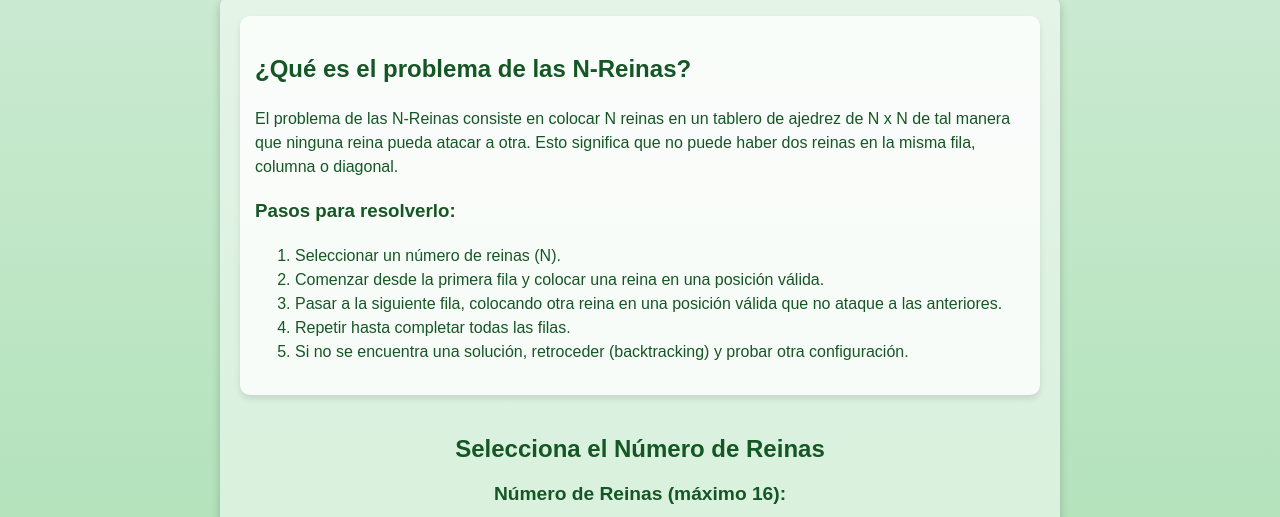
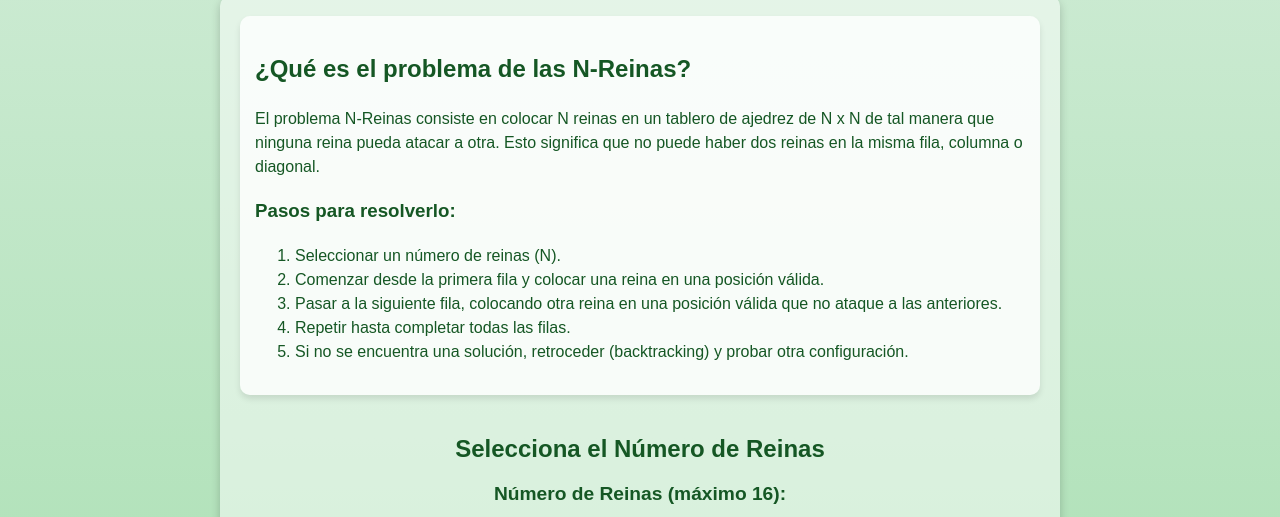
Before and after one commit to Victor-R93/Nreinas.github.io, a plain HTML site: page index.html in a window 1280 px wide. Shown: the part 238-755 px from the top of the page. Drawn offline with Linux system fonts and the light colour scheme.

Commit message:
Update index.html

```diff
--- a/index.html
+++ b/index.html
@@ -9,14 +9,14 @@
 </head>
 <body>
     <header>
-        <img src="utnlogo.png" alt="Problema de las N-Reinas">
+        <img src="utnlogo.png" alt="N-Reinas">
         <h1>Resuelve el Problema N-Reinas</h1>
     </header>
 
     <main class="container">
         <section class="description">
             <h2>¿Qué es el problema de las N-Reinas?</h2>
-            <p>El problema de las N-Reinas consiste en colocar N reinas en un tablero de ajedrez de N x N de tal manera que ninguna reina pueda atacar a otra. Esto significa que no puede haber dos reinas en la misma fila, columna o diagonal.</p>
+            <p>El problema N-Reinas consiste en colocar N reinas en un tablero de ajedrez de N x N de tal manera que ninguna reina pueda atacar a otra. Esto significa que no puede haber dos reinas en la misma fila, columna o diagonal.</p>
             <h3>Pasos para resolverlo:</h3>
             <ol>
                 <li>Seleccionar un número de reinas (N).</li>
```
